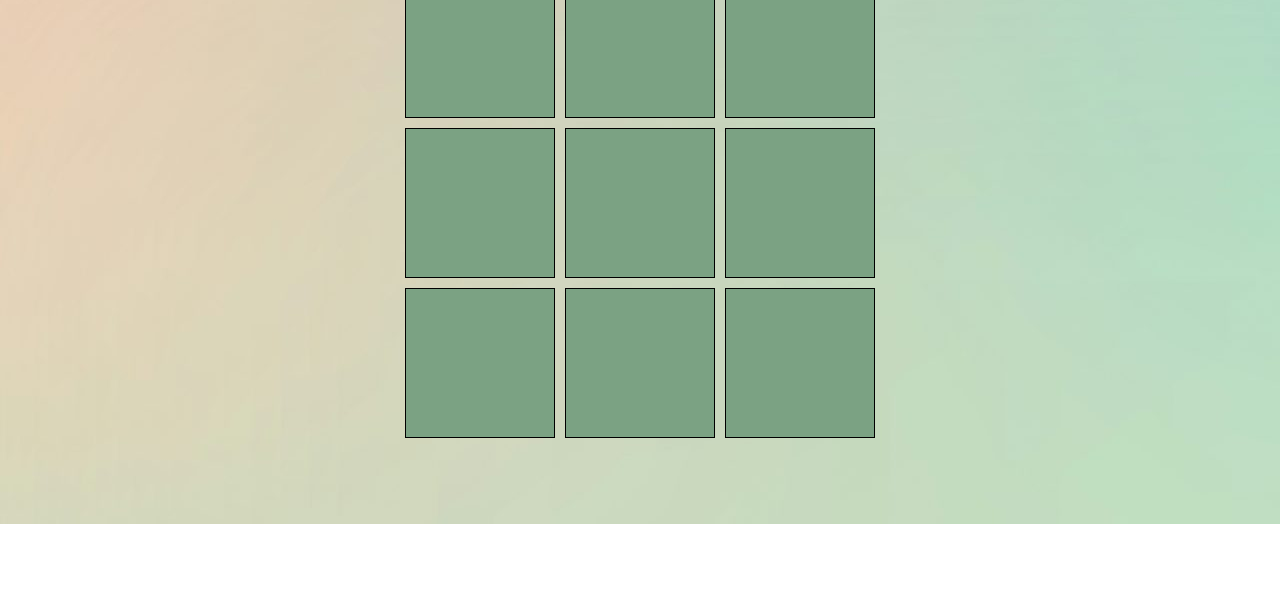
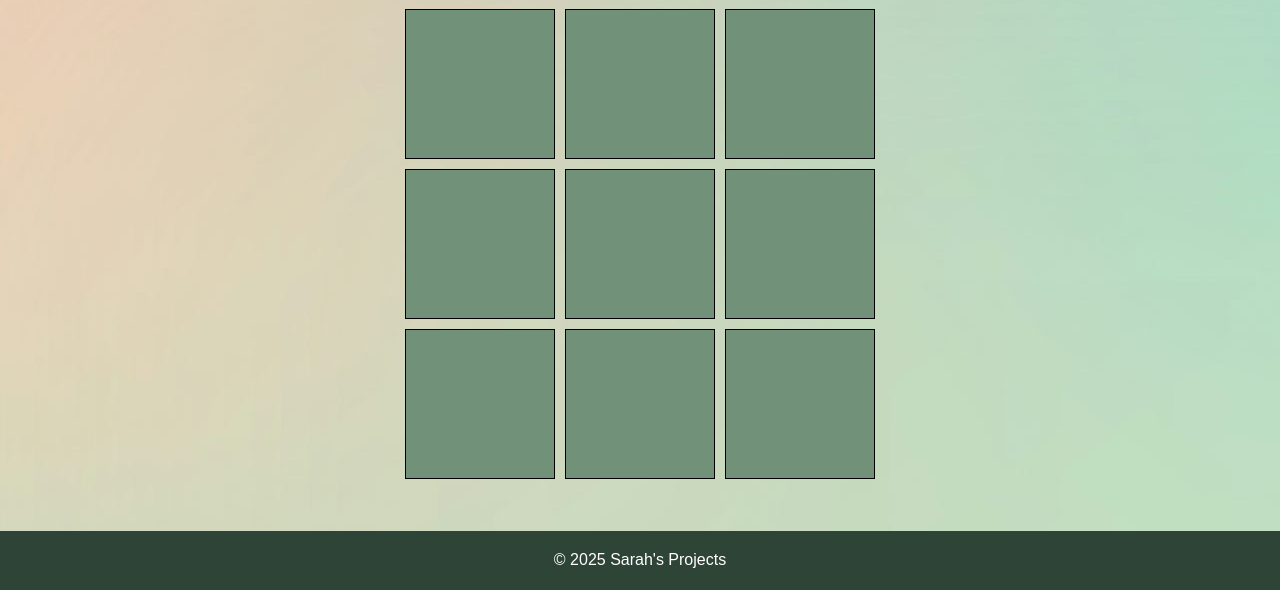
Before and after one commit to sburtenshaw93/Tic-Tac-Toe, a plain HTML site: page index.html in a window 1280 px wide. Shown: the part 276-866 px from the top of the page. Before the commit the page ends 800 px from the top, so only its background shows below. Drawn offline with Linux system fonts and the light colour scheme.

Commit message:
Added a bit of code. Added a contact section on the html and a footer. css I added a body with coloring, grid, font and size. header and footer added background coloring. nav botton for cusor and margin and padding. main for position.

```diff
--- a/index.css
+++ b/index.css
@@ -11,6 +11,7 @@ h2 {
     text-align: center;
     font-size: 30px;
     font-family: sans-serif;
+    color: rgb(11, 11, 11);
 
 }
 main {
@@ -30,10 +31,47 @@ main {
     width: max-content;
 }
 .tile {
-    background-color: rgb(123, 162, 131);
+    background-color: rgb(113, 146, 120);
     border: 1px solid black;
     font-size: 2rem;
     text-align: center;
     line-height: 100px;
     cursor: pointer;
 }
+
+body {
+  margin: 0;
+  font-family: Arial, sans-serif;
+  background-color: var(--bg-color);
+  color: var(--text-color);
+  display: grid;
+  grid-template-rows: auto 1fr auto;
+  min-height: 100vh;
+}
+
+header, footer {
+  padding: 0.3rem;
+  background: #2e4437;
+  color: white;
+  text-align: center;
+}
+
+nav button {
+  margin: 0.5rem;
+  padding: 0.5rem 1rem;
+  cursor: pointer;
+}
+
+main {
+  display: flex;
+  flex-direction: column;
+  padding: 1rem;
+  gap: 2rem;
+}
+section:target, #home {
+  display: block;
+}
+
+figure {
+  text-align: center;
+}
--- a/index.html
+++ b/index.html
@@ -13,7 +13,9 @@
 
 </header>
 <main>
-    <section id="home"> </section>
+    <section id="home">
+
+    </section>
     <section id="game">
         <h2>Play Game</h2>
         <div class="board">
@@ -29,7 +31,15 @@
         </div>
         <p id="WINNER!!!"></p>
     </section>
+
+    <section id="contact" style="display:none;">
+        <h2>Contact Me</h2>
+        <p>Email: 10694227@uvu.edu</p>
+    </section>
 </main>
+<footer>
+    <p>&copy 2025 Sarah's Projects</p>
+</footer>
 
 </body>
 
```
